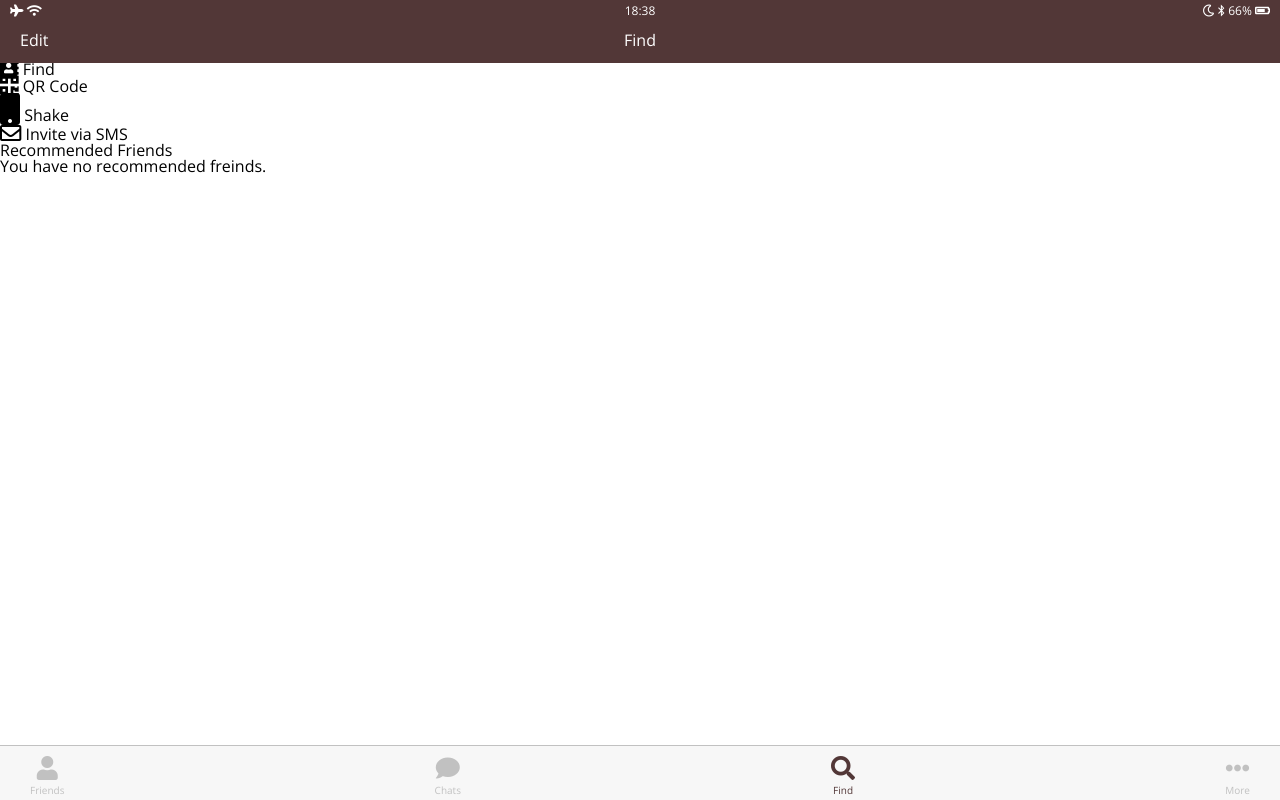
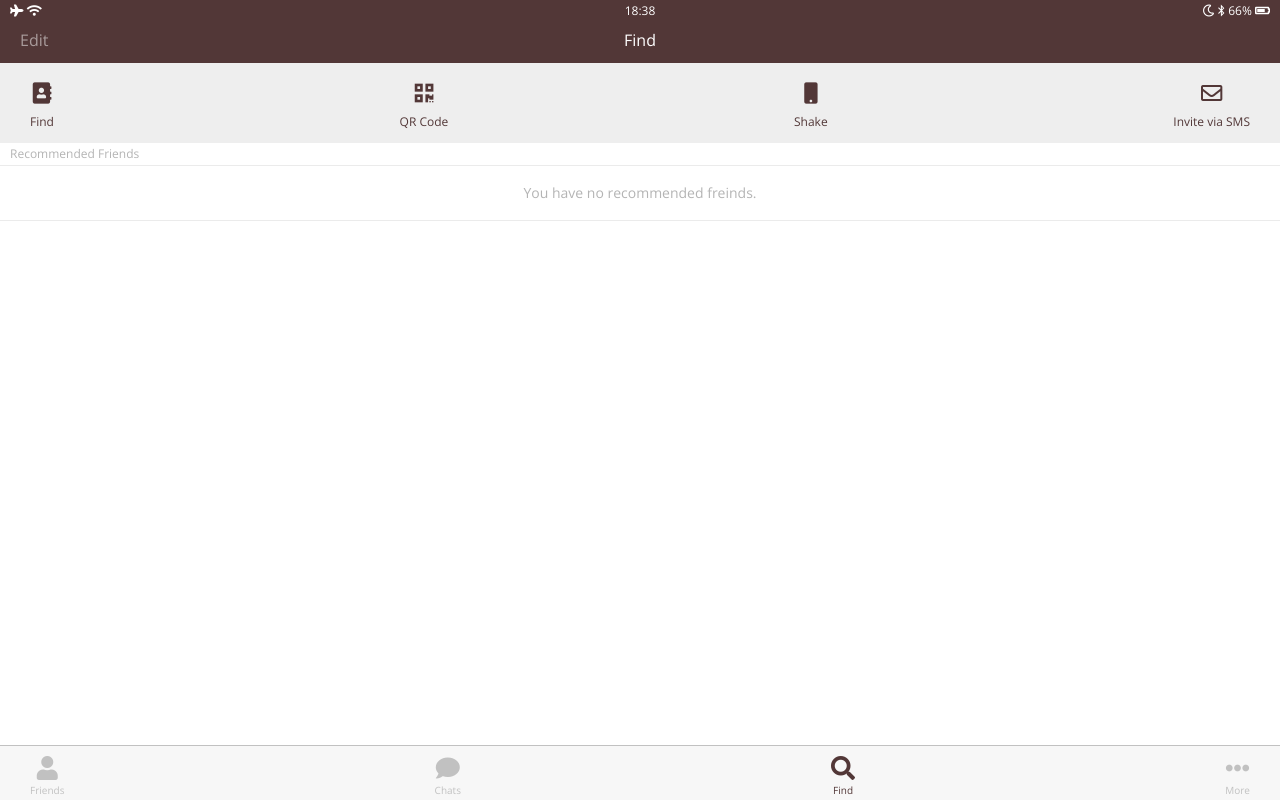
Before and after one commit to ghdl023/kakao-clone, a plain HTML site: page find.html in a window 1280 px wide. Drawn offline with nearby package versions, Linux system fonts and the light colour scheme.

Commit message:
find main css

```diff
--- /dev/null
+++ b/css/find.css
@@ -0,0 +1,41 @@
+.find .find-options{
+  background-color:#eeeeee;
+  display:flex;
+  align-items: flex-start;
+  justify-content: space-between;
+  padding-top:25px;
+  padding-bottom:15px;
+}
+
+.find-options .find-option{
+  display:flex;
+  flex-direction: column;
+  align-items: center;
+  justify-content: space-between;
+  padding:0 30px;
+  color:#523737;
+}
+
+.find-option i{
+  margin-bottom:15px;
+}
+
+.find-option span{
+  font-size:12px;
+}
+
+
+.find-recommended header{
+  border-bottom:1px solid #ebebeb;
+  padding:5px 10px;
+  font-size:12px;
+  color:#b4b4b4;
+}
+
+.recommended-none{
+  padding:20px 0;
+  text-align:center;
+  border-bottom:1px solid #ebebeb;
+  color:#b4b4b4;
+  font-size:14px;
+}
--- a/css/header.css
+++ b/css/header.css
@@ -24,6 +24,9 @@
 .top-header .header-col{
   width:33%;
 }
+.top-header .header-bottom .header-col:first-child{
+  color:rgba(255,255,255,0.5);
+}
 
 .top-header .header-col:last-child{
   text-align:right;
--- a/css/style.css
+++ b/css/style.css
@@ -6,3 +6,4 @@
 @import 'search-bar.css';
 @import 'friends.css';
 @import 'chats.css';
+@import 'find.css';
--- a/find.html
+++ b/find.html
@@ -56,7 +56,7 @@
         <span class="find-option-title">QR Code</span>
       </div>
       <div class="find-option">
-        <i class="fa fa-mobile fa-2x"></i>
+        <i class="fa fa-mobile fa-lg"></i>
         <span class="find-option-title">Shake</span>
       </div>
       <div class="find-option">
@@ -70,10 +70,10 @@
     <section class="find-recommended">
       <header>
         <h6 class="recommended-title">Recommended Friends</h6>
-        <div class="recommended-none">
-          <span class="recommended-text">You have no recommended freinds.</span>
-        </div>
       </header>
+      <div class="recommended-none">
+        <span class="recommended-text">You have no recommended freinds.</span>
+      </div>
     </section>
     <!-- e : find-recommended -->
   </main>
```
